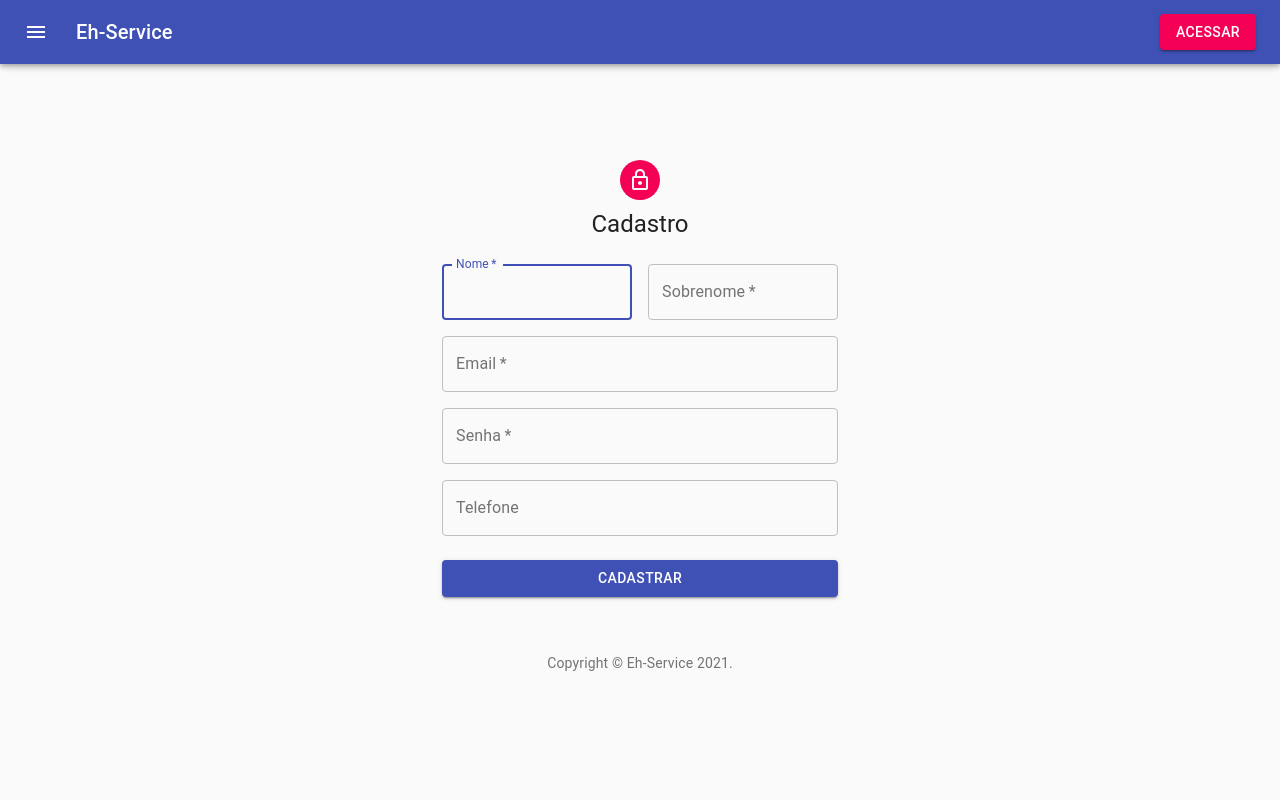
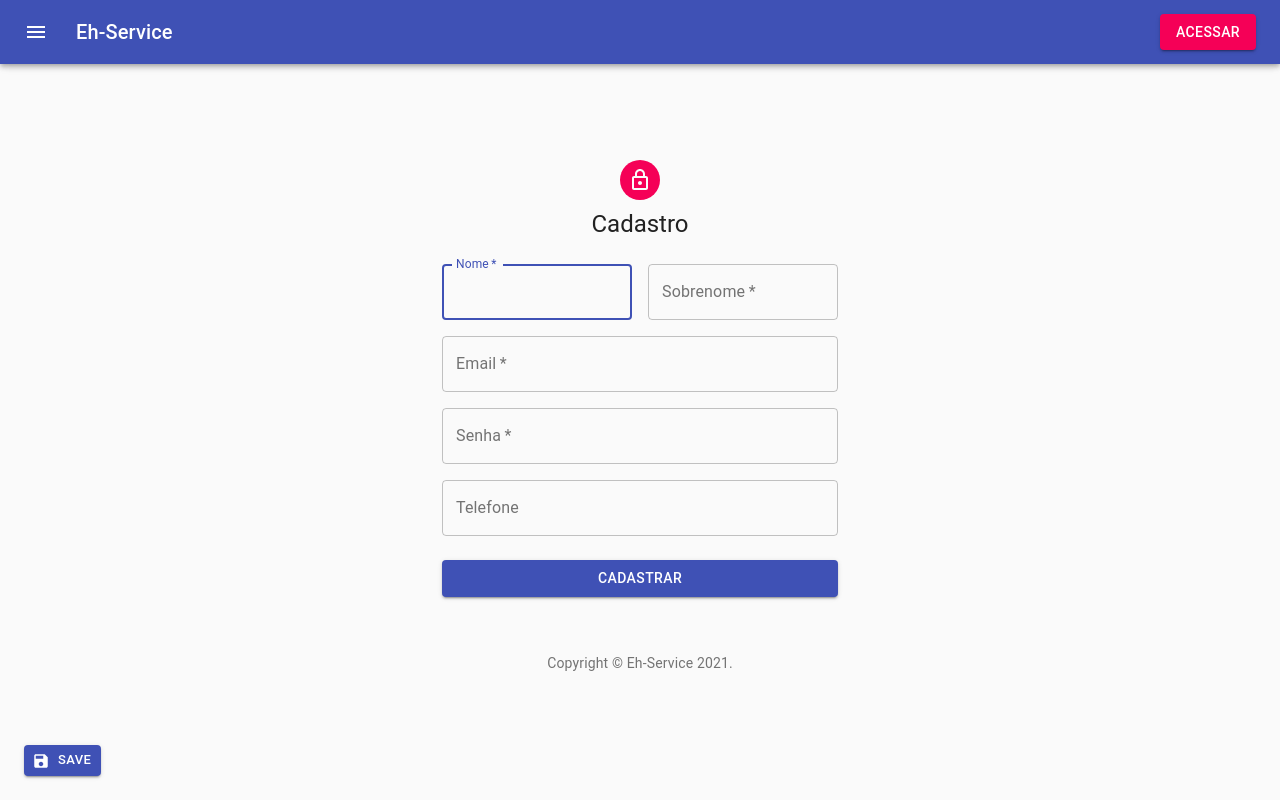
Before and after one commit to ricardosakuta/EasyHomeService, a React (Create React App) app in the folder client/: page /cadastrar in a window 1280 px wide. Built offline with nearby package versions, Linux system fonts and the light colour scheme.

Commit message:
Salvar dados em pdf

```diff
--- a/client/package.json
+++ b/client/package.json
@@ -11,6 +11,8 @@
     "@testing-library/user-event": "^12.8.3",
     "axios": "^0.21.1",
     "dotenv": "^8.2.0",
+    "jspdf": "^2.3.1",
+    "jspdf-autotable": "^3.5.14",
     "react": "^17.0.1",
     "react-dom": "^17.0.1",
     "react-google-charts": "^3.0.15",
--- a/client/src/Pages/Cadastrar.js
+++ b/client/src/Pages/Cadastrar.js
@@ -14,6 +14,9 @@ import Container from '@material-ui/core/Container';
 import * as usuarioAPI from '../API/UsuarioAPI';
 import Snackbars from '../Components/Alert';
 import AuthContext from '../Context/Auth';
+import SaveIcon from '@material-ui/icons/Save';
+import { jsPDF } from "jspdf";
+import 'jspdf-autotable';
 
 function Copyright() {
 	return (
@@ -51,6 +54,14 @@ const useStyles = makeStyles((theme) => ({
 			margin: theme.spacing(1),
 		},
 	},
+	button: {
+		'& > *': {
+			margin: theme.spacing(3),
+			position: 'fixed',
+			bottom: '0px',
+			left: '0px',
+		},
+	}
 }));
 
 export default function Cadastrar() {
@@ -119,6 +130,31 @@ export default function Cadastrar() {
 	const handleChangeTelefone = (event) => {
 		const target = event.target;
 		setTelefone(target.value);
+	}
+
+	const handlePDF = (event) => {
+		event.preventDefault();
+
+		const doc = new jsPDF();
+		var col = [
+
+			"E-mail",
+			"Primeiro Nome",
+			"Sobrenome",
+			"Telefone",
+		];
+
+		let docArray = [
+			[
+				email,
+				primeiroNome,
+				sobrenome,
+				telefone,
+			]
+		]
+		//console.log(col, docArray);
+		doc.autoTable(col, docArray, { startY: 10 });
+		doc.save("Cadastro.pdf");
 	}
 
 	return (
@@ -212,6 +248,17 @@ export default function Cadastrar() {
 				<Copyright />
 			</Box>
 			<Snackbars mensagem={mensagem} tipo={tipo} id={alertID} />
+			<div className={classes.button}>
+				<Button
+					variant="contained"
+					color="primary"
+					size="small"
+					startIcon={<SaveIcon />}
+					onClick={handlePDF}
+				>
+					Save
+ 	     		</Button>
+			</div>
 		</Container>
 	);
 }
--- a/client/src/Pages/Cidade.js
+++ b/client/src/Pages/Cidade.js
@@ -3,6 +3,10 @@ import * as CidadeAPI from '../API/CidadeAPI';
 import { makeStyles } from '@material-ui/core/styles';
 import CartaoCidade from '../Components/Cidade/CartaoCidade';
 import AdicionarCidade from '../Components/Cidade/AdicionarCidade';
+import Button from '@material-ui/core/Button';
+import SaveIcon from '@material-ui/icons/Save';
+import { jsPDF } from "jspdf";
+import 'jspdf-autotable';
 
 const useStyles = makeStyles((theme) => ({
 	margin: {
@@ -19,6 +23,14 @@ const useStyles = makeStyles((theme) => ({
 			right: '0px',
 		},
 	},
+	button: {
+		'& > *': {
+			margin: theme.spacing(3),
+			position: 'fixed',
+			bottom: '0px',
+			left: '0px',
+		},
+	}
 }));
 
 export default function Cidade() {
@@ -42,6 +54,27 @@ export default function Cidade() {
 		setUdate(true);
 	}
 
+	const handlePDF = (event) => {
+		event.preventDefault();
+
+		const doc = new jsPDF();
+		var col = [
+			"Código da cidade",
+			"Nome",
+			"UF",
+		];
+		console.log(cidades);
+		let docArray = [
+            ...cidades.map(e => [
+				e.id,
+				e.nome,
+				e.uf
+			])
+        ]
+		doc.autoTable(col, docArray, { startY: 10 });
+		doc.save("cidades.pdf");
+	}
+
 	return (
 		<div>
 			<h1>Cidade</h1>
@@ -55,6 +88,17 @@ export default function Cidade() {
 			<div className={classes.root}>
 				<AdicionarCidade parentCallback={handleUpdate}/>
 			</div>
+			<div className={classes.button}>
+				<Button
+					variant="contained"
+					color="primary"
+					size="small"
+					startIcon={<SaveIcon />}
+					onClick={handlePDF}
+				>
+					Save
+ 	     		</Button>
+			</div>
 		</div>
 	)
 }
--- a/client/src/Pages/Historico.js
+++ b/client/src/Pages/Historico.js
@@ -21,6 +21,10 @@ import Collapse from '@material-ui/core/Collapse';
 import ExpandMoreIcon from '@material-ui/icons/ExpandMore';
 import TextField from '@material-ui/core/TextField';
 import Button from '@material-ui/core/Button';
+import SaveIcon from '@material-ui/icons/Save';
+import { jsPDF } from "jspdf";
+import 'jspdf-autotable';
+
 
 const useStyles = makeStyles((theme) => ({
     root: {
@@ -51,6 +55,14 @@ const useStyles = makeStyles((theme) => ({
     btn: {
         margin: theme.spacing(1),
     },
+    button: {
+        '& > *': {
+            margin: theme.spacing(3),
+            position: 'fixed',
+            bottom: '0px',
+            left: '0px',
+        },
+    }
 }));
 
 export default function Histórico() {
@@ -144,6 +156,36 @@ export default function Histórico() {
         newCards[id].comentarios = ([newComentario, ...newCards[id].comentarios]);
         setCards([...newCards]);
         setComentario('');
+    }
+
+    const handlePDF = (event) => {
+        event.preventDefault();
+
+        const doc = new jsPDF();
+        console.log(cards);
+
+        var col = [
+            "Serviço",
+            "Descricao",
+            "Imagem",
+            "Empresa",
+            "Telefone",
+            "Valor"
+        ];
+
+        let docArray = [
+            ...cards.map(e => [
+                e.nome,
+                e.descricao,
+                e.imagem_url,
+                e.nome_empresa,
+                e.telefone,
+                e.valor,
+            ])
+        ]
+        //console.log(col, docArray);
+        doc.autoTable(col, docArray, { startY: 10 });
+        doc.save("Historico.pdf");
     }
 
     return (
@@ -255,8 +297,17 @@ export default function Histórico() {
                     </Typography>
                 </Container>
             )}
-
-
+            <div className={classes.button}>
+                <Button
+                    variant="contained"
+                    color="primary"
+                    size="small"
+                    startIcon={<SaveIcon />}
+                    onClick={handlePDF}
+                >
+                    Save
+ 	     		</Button>
+            </div>
         </div>
     );
 }
--- a/client/src/Pages/Servico.js
+++ b/client/src/Pages/Servico.js
@@ -15,6 +15,9 @@ import Empresa from '../Components/Servico/Empresa'
 import TextField from '@material-ui/core/TextField';
 import * as ServicoAPI from '../API/ServicoAPI';
 import Snackbars from '../Components/Alert';
+import SaveIcon from '@material-ui/icons/Save';
+import { jsPDF } from "jspdf";
+import 'jspdf-autotable';
 
 const useStyles = makeStyles((theme) => ({
 	root: {
@@ -60,6 +63,14 @@ const useStyles = makeStyles((theme) => ({
 		flexDirection: 'column',
 		alignItems: 'center',
 	},
+	button: {
+		'& > *': {
+			margin: theme.spacing(3),
+			position: 'fixed',
+			bottom: '0px',
+			left: '0px',
+		},
+	}
 }));
 
 export default function Servico() {
@@ -227,6 +238,31 @@ export default function Servico() {
 			});
 	}
 
+	const handlePDF = (event) => {
+		event.preventDefault();
+
+		const doc = new jsPDF();
+		var col = [
+			"Sequencial",
+			"Nome",
+			"Descricao",
+			"Imagem",
+			"Valor",
+		];
+		let docArray = [
+			...cards.map(e => [
+				e.seq,
+				e.nome,
+				e.descricao,
+				e.imagem_url,
+				e.valor,
+			])
+		]
+		//console.log(col, docArray);
+		doc.autoTable(col, docArray, { startY: 10 });
+		doc.save("serviços.pdf");
+	}
+
 	return (
 		<div>
 			<div className={classes.heroContent}>
@@ -326,6 +362,17 @@ export default function Servico() {
 				</Fab>
 			</Tooltip>
 			<Snackbars mensagem={mensagem} tipo={tipo} id={alertID} />
+			<div className={classes.button}>
+				<Button
+					variant="contained"
+					color="primary"
+					size="small"
+					startIcon={<SaveIcon />}
+					onClick={handlePDF}
+				>
+					Save
+ 	     		</Button>
+			</div>
 		</div>
 	);
 }
--- a/client/src/Pages/Setor.js
+++ b/client/src/Pages/Setor.js
@@ -3,6 +3,10 @@ import * as SetorAPI from '../API/SetorAPI';
 import { makeStyles } from '@material-ui/core/styles';
 import CartaoSetor from '../Components/Setor/CartaoSetor';
 import AdicionarSetor from '../Components/Setor/AdicionarSetor';
+import Button from '@material-ui/core/Button';
+import SaveIcon from '@material-ui/icons/Save';
+import { jsPDF } from "jspdf";
+import 'jspdf-autotable';
 
 const useStyles = makeStyles((theme) => ({
 	margin: {
@@ -19,6 +23,14 @@ const useStyles = makeStyles((theme) => ({
 			right: '0px',
 		},
 	},
+	button: {
+		'& > *': {
+			margin: theme.spacing(3),
+			position: 'fixed',
+			bottom: '0px',
+			left: '0px',
+		},
+	}
 }));
 
 export default function Setor() {
@@ -32,7 +44,7 @@ export default function Setor() {
 			setSetores(response)
 		}
 
-		if (update)	{
+		if (update) {
 			getCidades();
 			setUdate(false)
 		}
@@ -40,6 +52,29 @@ export default function Setor() {
 
 	const handleUpdate = () => {
 		setUdate(true);
+	}
+
+	const handlePDF = (event) => {
+		event.preventDefault();
+
+		const doc = new jsPDF();
+		var col = [
+			"Código do setor",
+			"Descricao",
+			"Cidade",
+			"UF",
+		];
+		let docArray = [
+			...setores.map(e => [
+				e.id,
+				e.descricao,
+				e.cidade_nome,
+				e.cidade_uf,
+			])
+		]
+		//console.log(col, docArray);
+		doc.autoTable(col, docArray, { startY: 10 });
+		doc.save("setor.pdf");
 	}
 
 	return (
@@ -50,12 +85,23 @@ export default function Setor() {
 					key={setor.id}
 					id={setor.id}
 					descricao={setor.descricao}
-                    cidade_id={setor.cidade_id}
-                    cidade_nome={setor.cidade_nome}
+					cidade_id={setor.cidade_id}
+					cidade_nome={setor.cidade_nome}
 					cidade_uf={setor.cidade_uf}
 					parentCallback={handleUpdate} />)}
 			<div className={classes.root}>
-				<AdicionarSetor parentCallback={handleUpdate}/>
+				<AdicionarSetor parentCallback={handleUpdate} />
+			</div>
+			<div className={classes.button}>
+				<Button
+					variant="contained"
+					color="primary"
+					size="small"
+					startIcon={<SaveIcon />}
+					onClick={handlePDF}
+				>
+					Save
+ 	     		</Button>
 			</div>
 		</div>
 	)
```
Also changed, not shown: 1 other file (tests, documents, lock files or other folders). Lines whose indentation alone changed are shown as unchanged.
